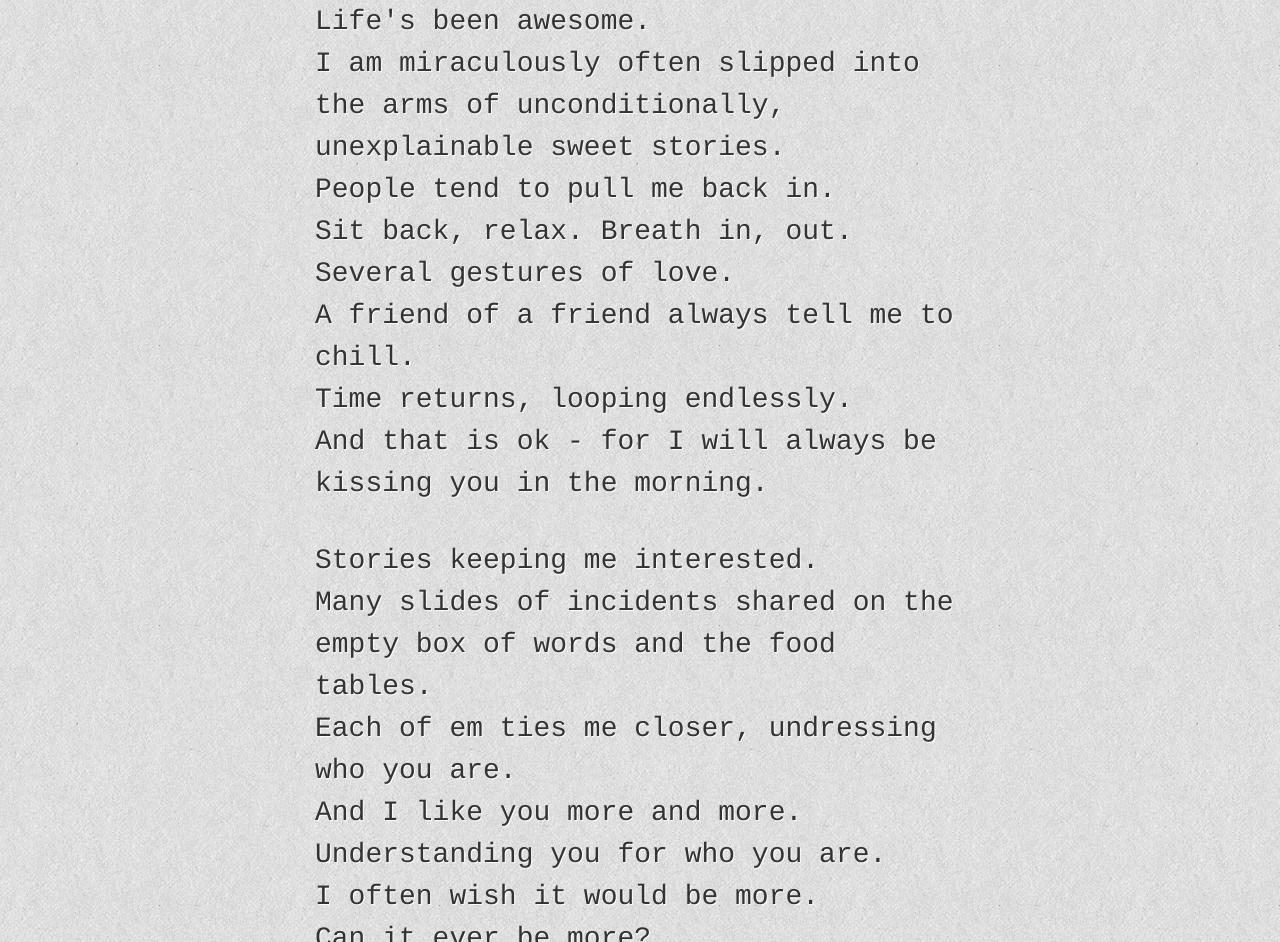
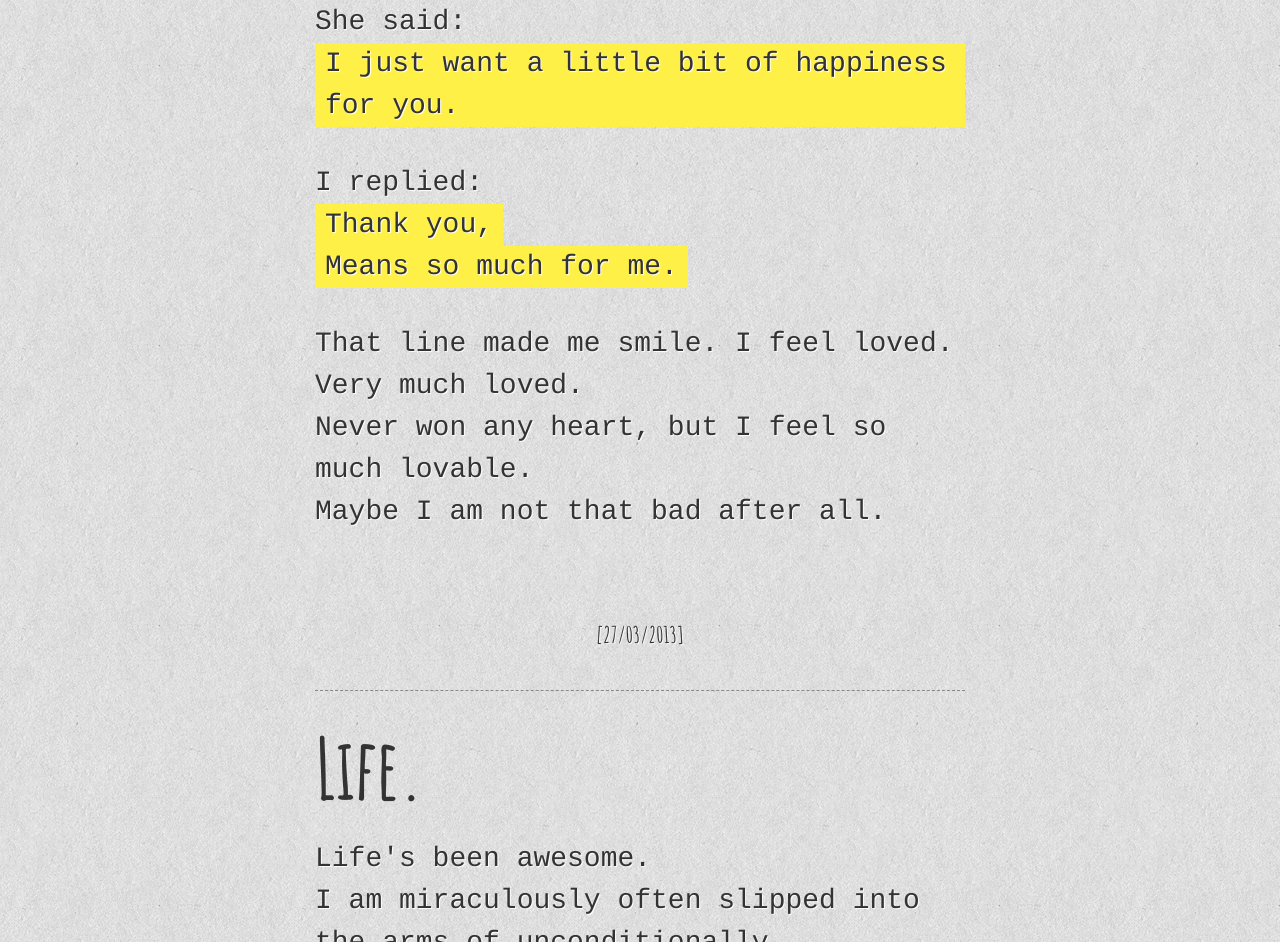
Before and after one commit to ivanasetiawan/stuffformysongs, a plain HTML site: page index.html in a window 1280 px wide. Shown: the part 299-1241 px from the top of the page. Drawn offline with Linux system fonts and the light colour scheme; a script that the page names is missing; files whose address does not match are found by name; a web font is replaced by a local one.

Commit message:
Highlight

```diff
--- a/index.html
+++ b/index.html
@@ -22,6 +22,30 @@
 			<span class="icon-coffee"></span>
 			~ Stuff for my songs ~
 		</h1>
+
+		<article>
+			<h1>Highlight of the 27</h1>
+			<p>
+				She said:
+				<br>
+				<span style="background: #fff047; display: inline-block; padding: 0 10px;">I just want a little bit of happiness for you.</span>
+			</p>
+			<p>
+				I replied:
+				<br>
+				<span style="background: #fff047; display: inline-block; padding: 0 10px;">Thank you,</span>
+				<br>
+				<span style="background: #fff047; display: inline-block; padding: 0 10px;">Means so much for me.</span>
+			</p>
+			<p>
+				That line made me smile. I feel loved. Very much loved.
+				<br>
+				Never won any heart, but I feel so much lovable.
+				<br>
+				Maybe I am not that bad after all.
+			</p>
+			<footer><p>[27/03/2013]</p></footer>
+		</article>
 
 		<article>
 			<h1>Life.</h1>
```
